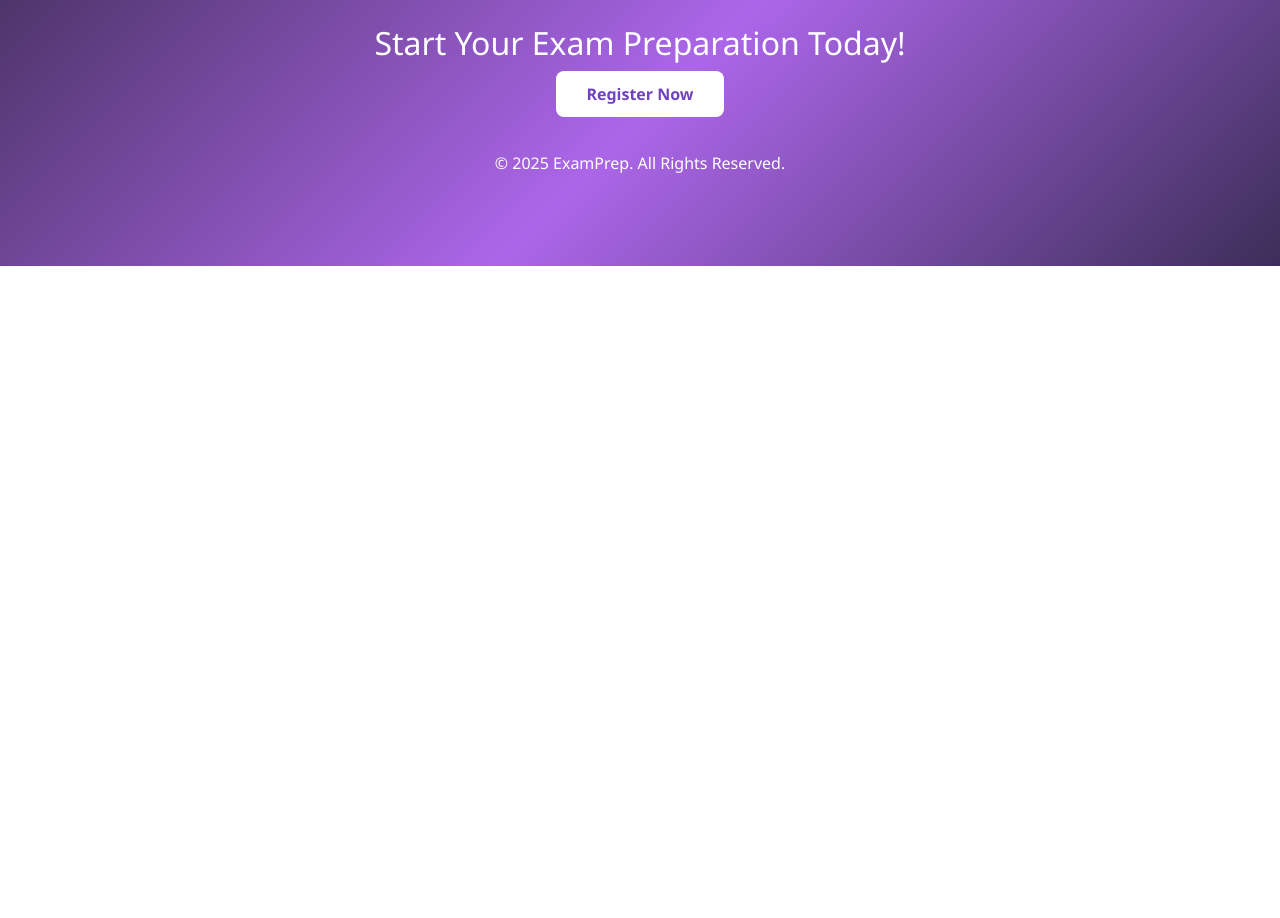
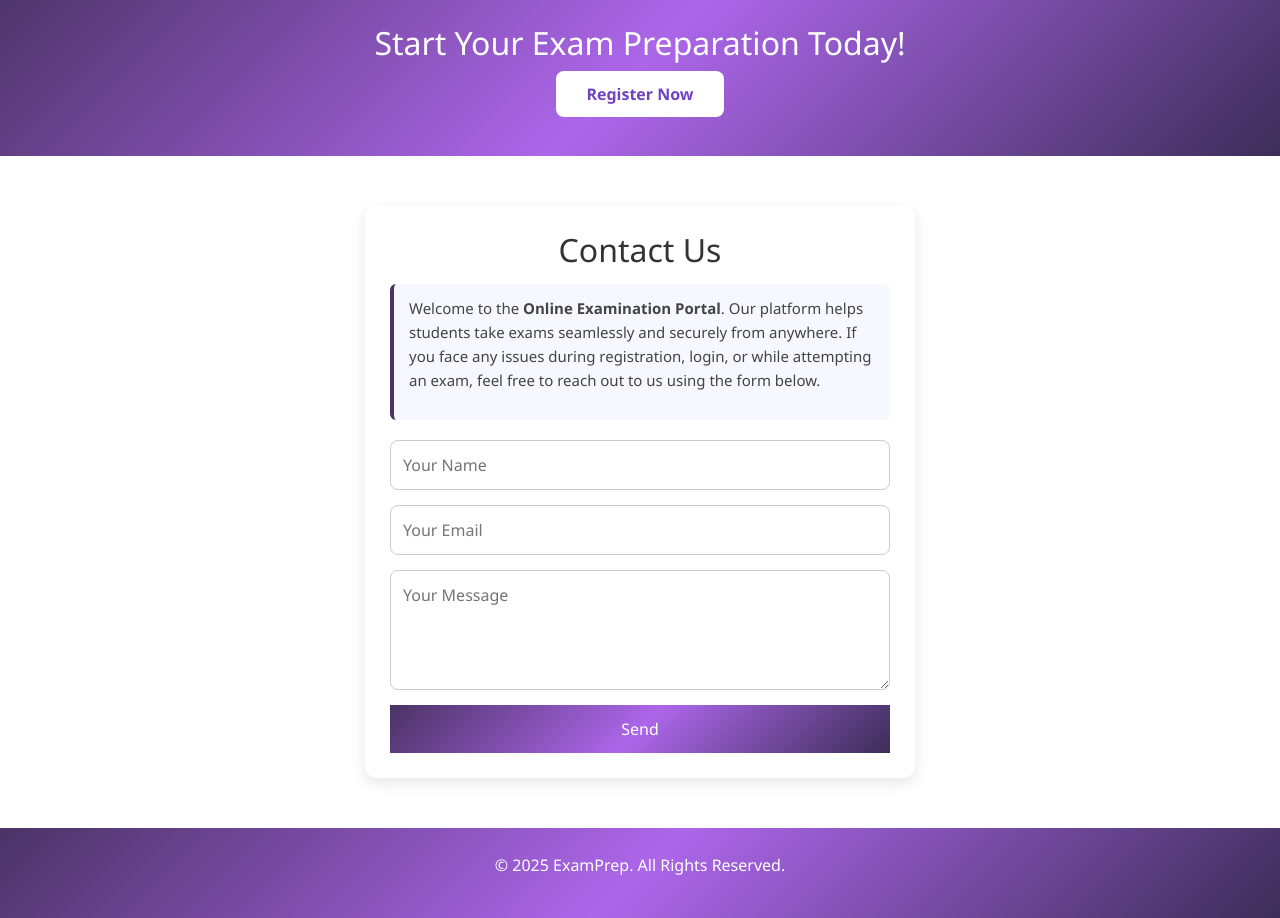
Before and after one commit to Krishna-MERN/ExamPrep, a React (Vite) app in the folder client/: page / in a window 1280 px wide. Shown: the part 1360-2278 px from the top of the page. Before the commit the page ends 1626 px from the top, so only its background shows below. Built offline with nearby package versions, Linux system fonts and the light colour scheme.

Commit message:
added home page

```diff
--- a/client/src/pages/Home.jsx
+++ b/client/src/pages/Home.jsx
@@ -2,7 +2,7 @@ import React from "react";
 import heroImage from "../assets/images/hero.png";
 // Add your image here
 import { Link } from "react-router";
-import Hero from "./Hero";
+import ContactUs from "./ContactUs";
 
 const Home = () => {
   return (
@@ -173,18 +173,19 @@ const Home = () => {
         >
           Register Now
         </Link>
+        </section>
+<ContactUs/>
 <footer
         style={{
           padding: "25px ",
           marginTop:"20px",
           textAlign: "center",
-         // background: "linear-gradient(135deg, #4a3365ff, #ac66e9ff, #3c2e58ff)",
+         background: "linear-gradient(135deg, #4a3365ff, #ac66e9ff, #3c2e58ff)",
           color: "#fff",
         }}
       >
         <p>&copy; 2025 ExamPrep. All Rights Reserved.</p>
       </footer>
-      </section>
 
       {/* Footer */}
 
```
